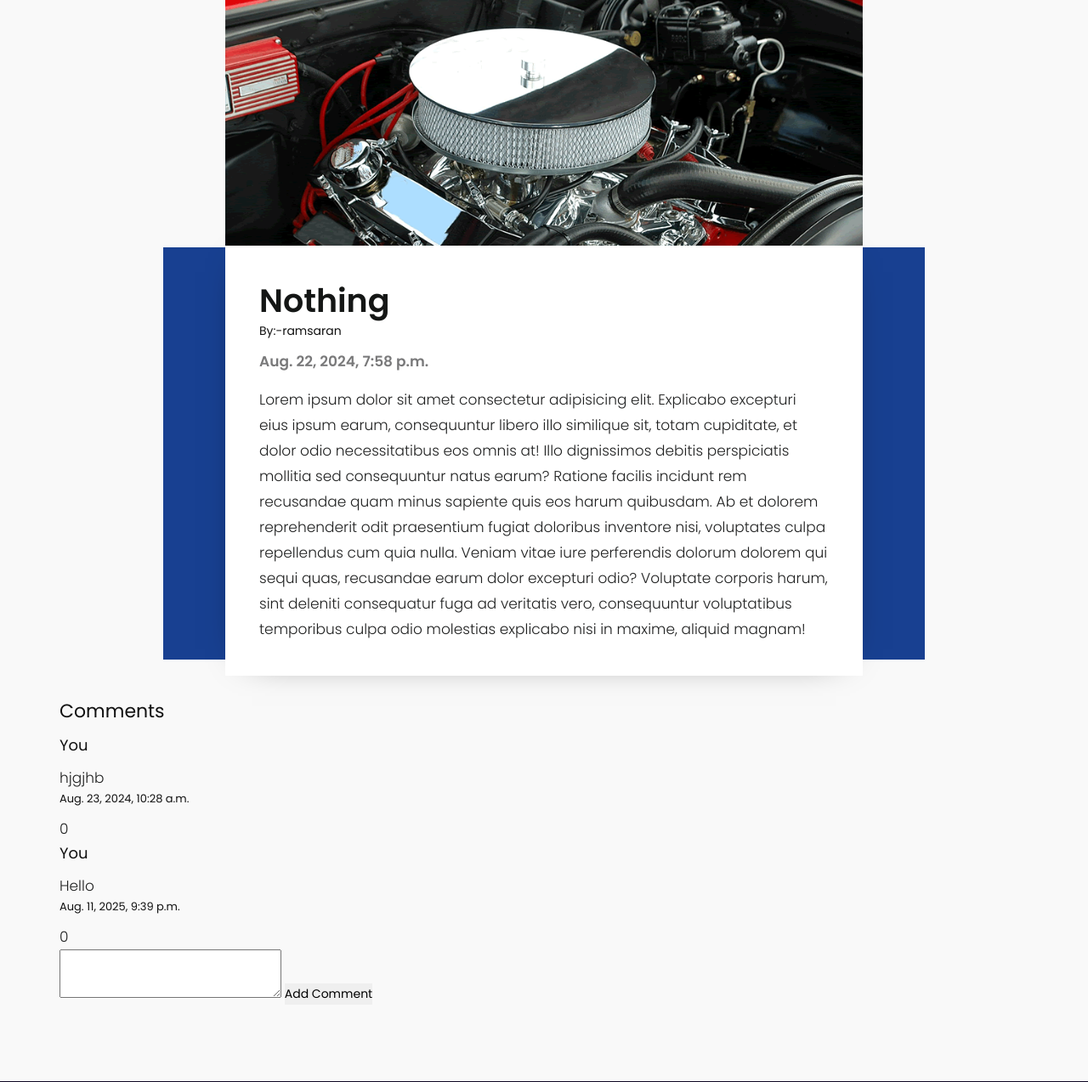
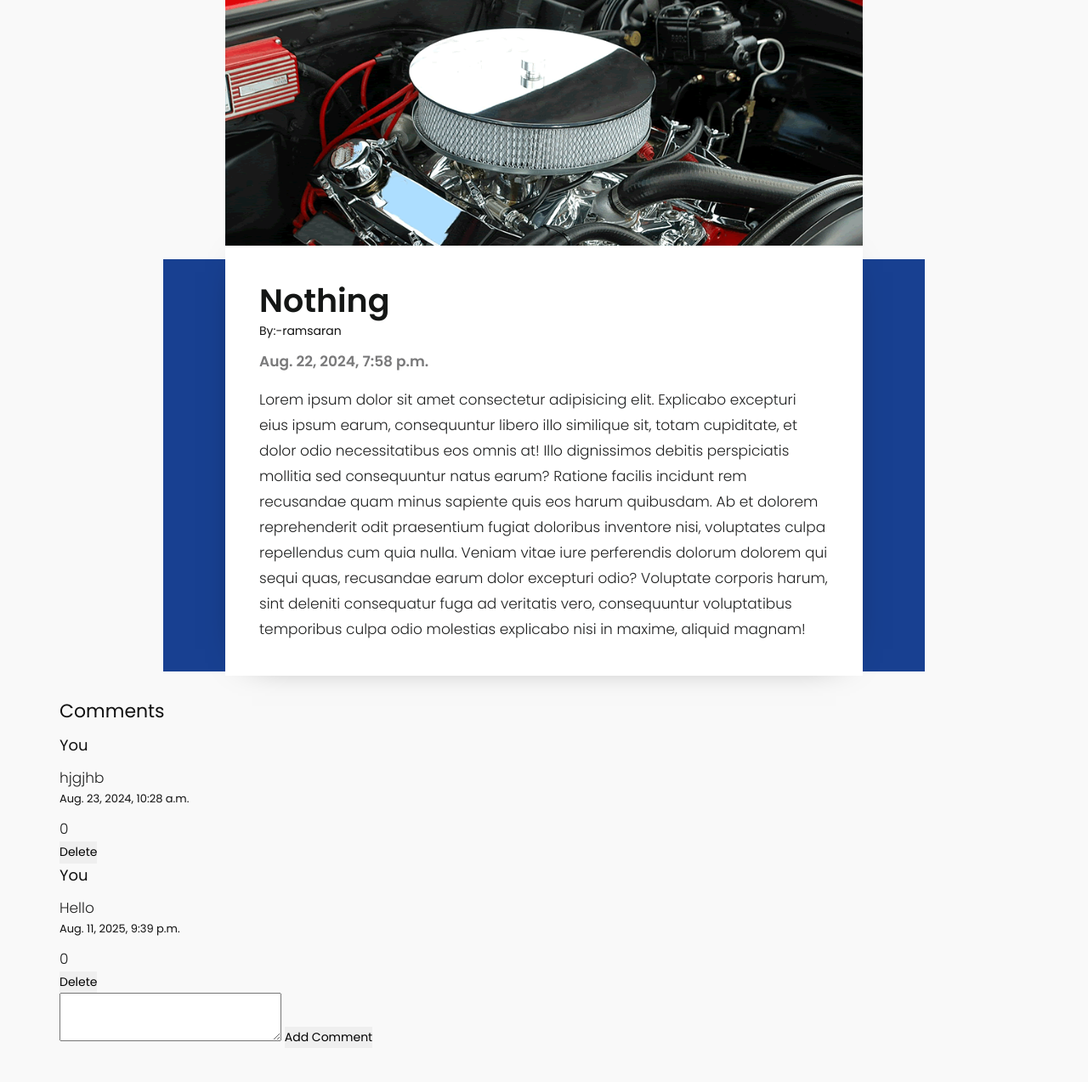
Before and after one commit to Ramsaran-99/BlogSite, a Django app: page /blog/1/ in a window 1280 px wide. Shown: the part 414-1687 px from the top of the page at 85% size. Run offline with Django 5.2, Linux system fonts and the light colour scheme; a user stored in the database is signed in; data comes from the database, SQL or seed files in the repository; both versions use the stored data as it was after the commit; some libraries are stand-ins or nearby versions; some web fonts are replaced.

Commit message:
comment deleting option added

```diff
--- a/blogpost/urls.py
+++ b/blogpost/urls.py
@@ -11,9 +11,8 @@
     path('login/',login,name="login"),
     path('logout/',logout,name="logout"),
     path('addcomment/<str:id>/',addcomment,name="addcomment"),
+    path('deletecomment/<str:blogid>/<str:cmntid>/',delete_cmnt,name='delete'),
     # path('delete/<str:id>/<str:cmtid>',delete_comment,name="delete"),
     path('presslike/<str:id>/',presslike,name="presslike"),
     path('pressclike/<str:postid>/<str:commentid>/',press_c_likes,name="pressclike"),
-
-
 ]
--- a/blogpost/views.py
+++ b/blogpost/views.py
@@ -43,6 +43,16 @@
                       "blog":blogs,
                       "comments":comments,
                   })
+
+@login_required(login_url='login')
+def delete_cmnt(request,blogid,cmntid):
+    comment=get_object_or_404(Comment,id=cmntid)
+    if request.user==comment.comment_user:
+        if request.method=="POST":
+            comment.delete()
+            return redirect('blog',blogid=blogid)
+        return redirect('blog',blogid=blogid)
+
 
 # contactpage
 def contactpage(request):
--- a/templates/blog.html
+++ b/templates/blog.html
@@ -51,6 +51,13 @@
          <h6>{{comment.comment_at}}</h6>
          <p>{{comment.comment_likes.count}}</p>
 
+         <form action="{% url 'delete' blogid=blog.id cmntid=comment.id %}" method='post'>
+            {% csrf_token %}
+            <button type="submit">
+               Delete
+            </button>
+         </form>
+
          </div>
          {% endfor %}
 
@@ -58,12 +65,13 @@
 
           <div class="addcomment">
             <form method="post">
+               {% csrf_token %}
                <textarea name="comment" id="">
                </textarea>
                <button type="submit">
                   Add Comment
                </button>
-               {% csrf_token %}
+
 
             </form>
           </div>
```
Also changed, not shown: db.sqlite3.
